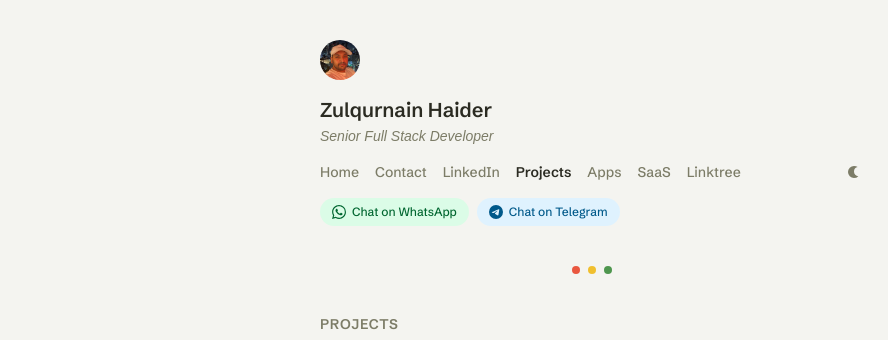
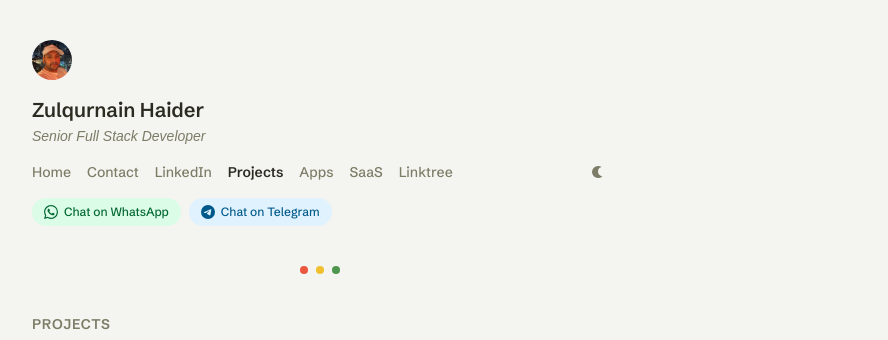
Before and after one commit to Zulqurnain/zulqurnainj.com, a Next.js app: page /projects in a window 1280 px wide. Shown: the top 340 px of the page, without its empty margins (48-936 px from the left). Built offline with nearby package versions, Linux system fonts and the light colour scheme; a web font is replaced by a local one.

Commit message:
feat: widen projects page to max-w-6xl, keep header/footer narrow

```diff
--- a/src/app/projects/page.tsx
+++ b/src/app/projects/page.tsx
@@ -20,13 +20,13 @@ export const metadata: Metadata = {
 export default function ProjectsPage() {
   return (
     <div className="bg-olive-100 dark:bg-olive-900 min-h-screen w-full flex justify-center py-10">
-      <div className="flex flex-col gap-6 items-center w-full max-w-xl px-4">
+      <div className="flex flex-col gap-6 w-full max-w-6xl px-4">
 
-        <div className="animate-in w-full">
+        <div className="animate-in w-full max-w-xl">
           <Header />
         </div>
 
-        <div className="animate-in animate-delay-1 w-full">
+        <div className="animate-in animate-delay-1 w-full max-w-xl">
           <Divider />
         </div>
 
@@ -34,11 +34,11 @@ export default function ProjectsPage() {
           <ProjectsSection />
         </div>
 
-        <div className="animate-in animate-delay-3 w-full">
+        <div className="animate-in animate-delay-3 w-full max-w-xl">
           <Divider />
         </div>
 
-        <div className="animate-in animate-delay-4 w-full">
+        <div className="animate-in animate-delay-4 w-full max-w-xl">
           <Footer />
         </div>
 
```
